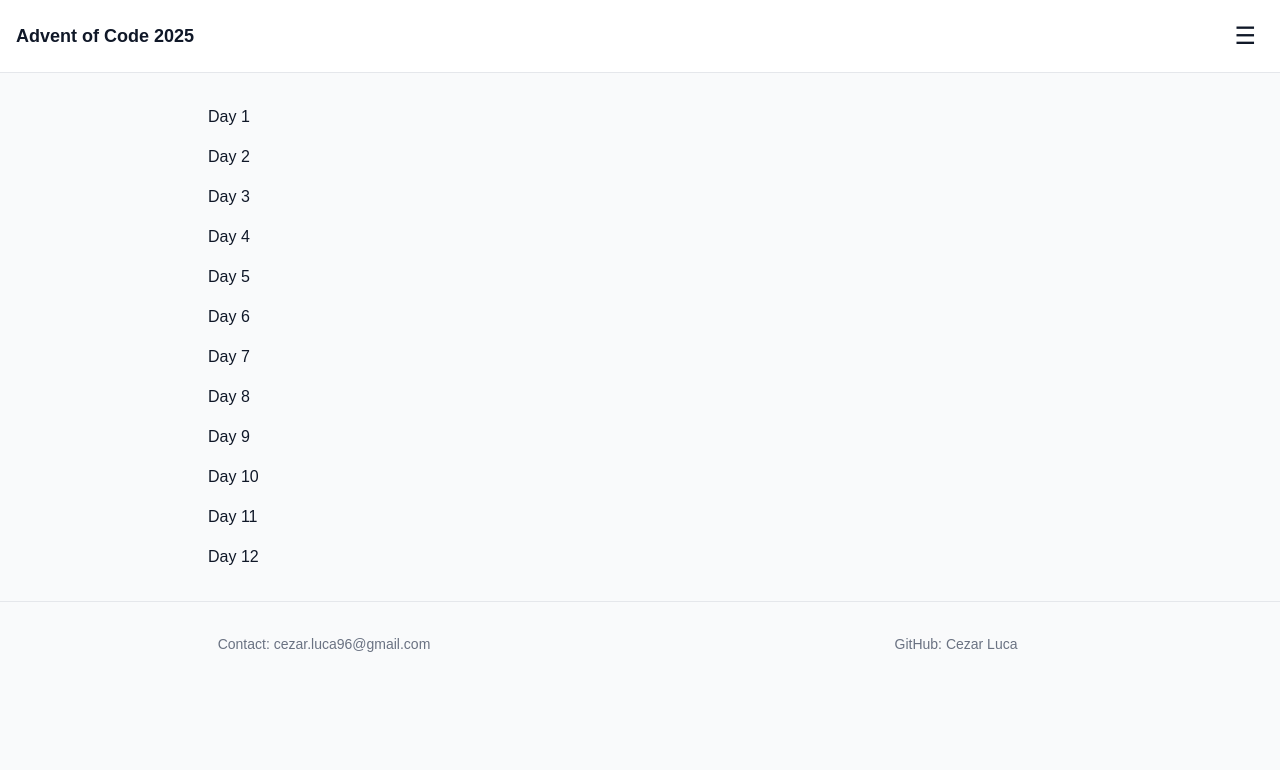
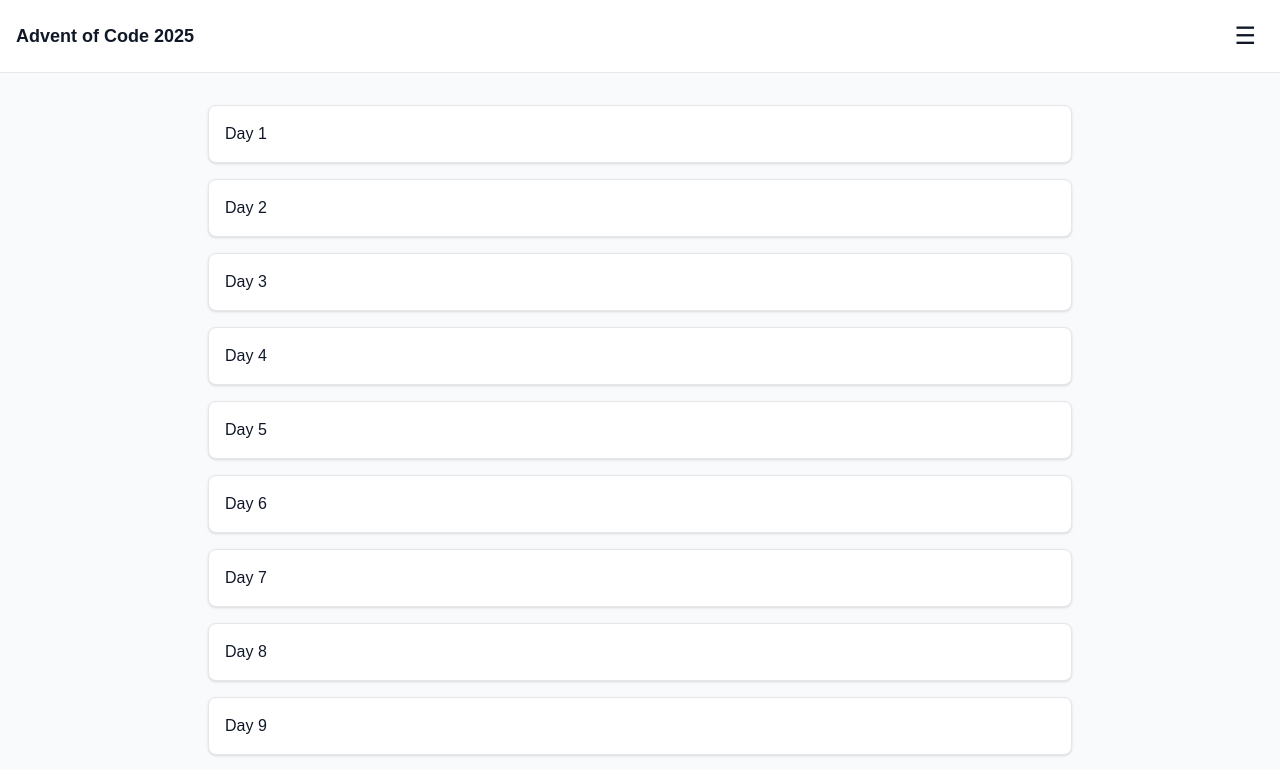
Before and after one commit to CezarLuca/advent-of-code-25, a Next.js app: page / in a window 1280 px wide. Shown: the top 770 px of the page. Built offline with nearby package versions, Linux system fonts and the light colour scheme.

Commit message:
Styled button in Collapsible to have better spacing

```diff
--- a/app/components/ui/Collapsible.tsx
+++ b/app/components/ui/Collapsible.tsx
@@ -15,10 +15,15 @@
 }: CollapsibleProps) {
     return (
         <div className="collapsible">
-            <button onClick={onToggle} className="collapsible-toggle">
+            <button
+                onClick={onToggle}
+                className="w-full p-4 text-left border border-gray-200 dark:border-gray-700 rounded-lg shadow-sm bg-white dark:bg-gray-900 hover:bg-gray-100 dark:hover:bg-gray-800 hover:cursor-pointer transition-colors"
+            >
                 {title}
             </button>
-            {isOpen && <div className="collapsible-content">{children}</div>}
+            {isOpen && (
+                <div className="collapsible-content mt-2">{children}</div>
+            )}
         </div>
     );
 }
```
